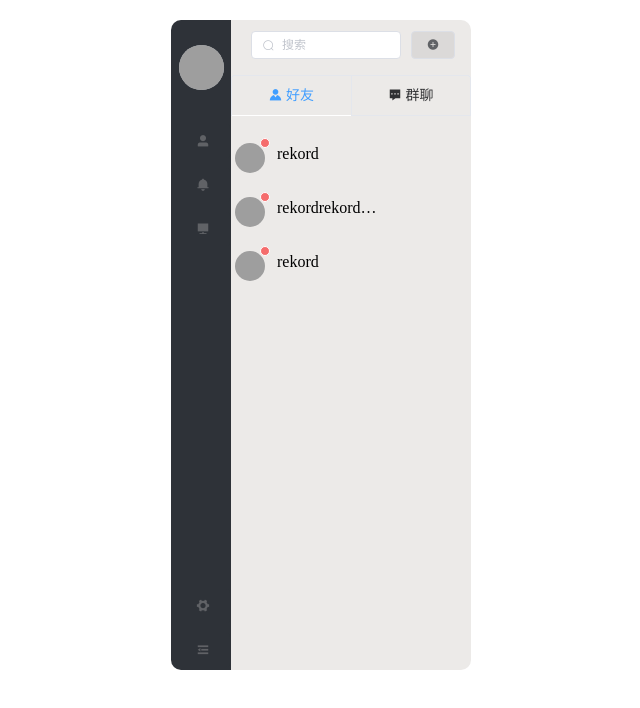
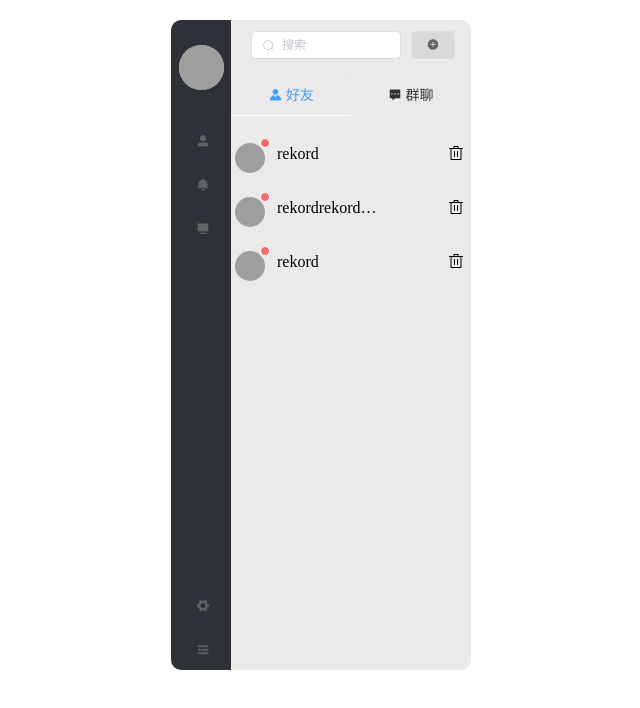
Before and after one commit to WebChatting/chatting-vue, a Vue app: page /#/chatting in a window 1280 px wide. Shown: the top 708 px of the page, without its empty margins (319-959 px from the left). Built offline with nearby package versions, Linux system fonts and the light colour scheme; grey boxes are pictures that could not be loaded.

Commit message:
feat: implement the function of delete contact

```diff
--- a/src/components/Contact.vue
+++ b/src/components/Contact.vue
@@ -19,6 +19,7 @@
                             </el-badge>
                             <p class="name ellipsis">{{ item.nickname }}</p>
                         </div>
+                        <div class="delete-button" @click="deleteContact"><i class="el-icon-delete"></i></div>
                     </div>
                 </li>
             </ul>
@@ -40,7 +41,24 @@
             openRightPanel() {
                 this.$bus.$emit("openRightPanel")
             },
-        }
+            deleteContact() {
+                this.$confirm('此操作将永久删除该好友/群组, 是否继续?', '提示', {
+                    confirmButtonText: '确定',
+                    cancelButtonText: '取消',
+                    type: 'warning'
+                }).then(() => {
+                    this.$message({
+                    type: 'success',
+                    message: '删除成功!'
+                    });
+                }).catch(() => {
+                    this.$message({
+                    type: 'info',
+                    message: '已取消删除'
+                    });
+                });
+            },
+        },
     };
 </script>
 
@@ -75,5 +93,12 @@
             margin: 0px 0px 0px 12px;
             width: 100px;
         }
+        .delete-button {
+            padding: 0px;
+            margin: 2px 5px 0px 0px;
+            :hover {
+                color: #f78989;
+            }
+        }
     }
 </style>
```
